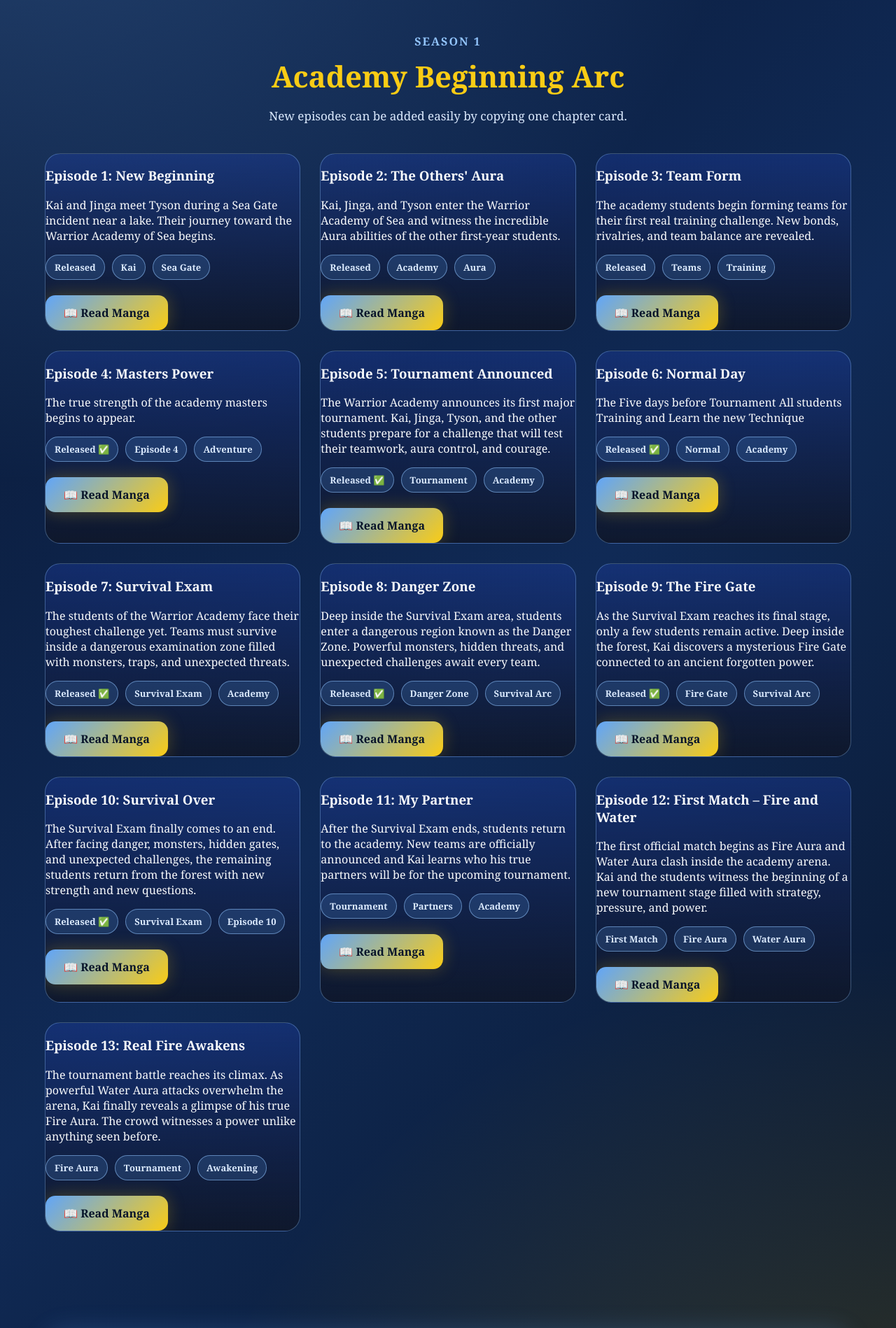
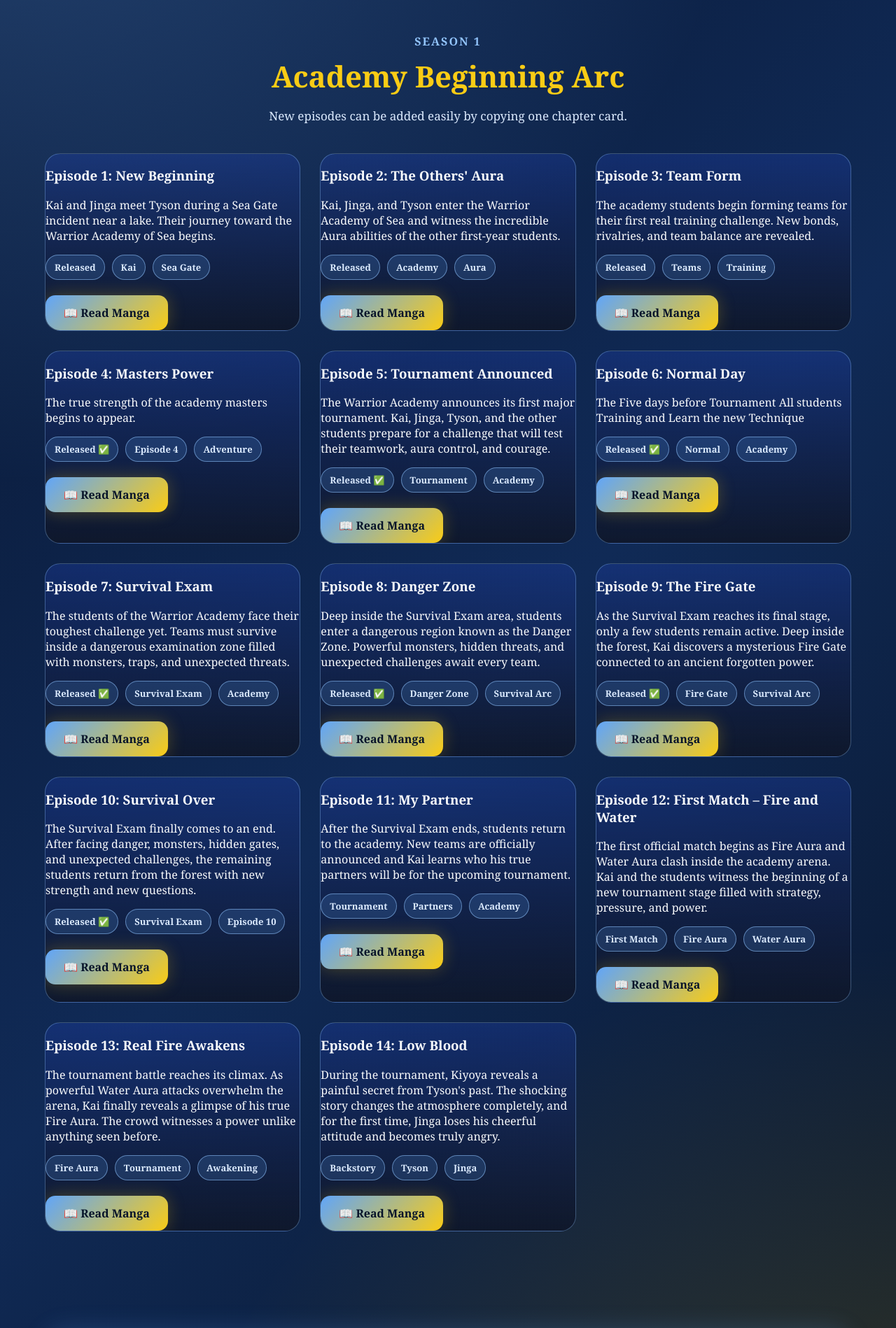
Before and after one commit to infinityaiworld001-cmd/my_world, a Flask app: page /chapters in a window 1280 px wide. Shown: the part 401-2299 px from the top of the page at 70% size. Run offline with Flask 3, Linux system fonts and the light colour scheme.

Commit message:
Update chapters.html

```diff
--- a/templates/chapters.html
+++ b/templates/chapters.html
@@ -311,6 +311,29 @@
     </a>
 </div>
 
+        <div class="chapter-card">
+    <h3>Episode 14: Low Blood</h3>
+
+    <p>
+        During the tournament, Kiyoya reveals a painful secret from Tyson's
+        past. The shocking story changes the atmosphere completely, and for
+        the first time, Jinga loses his cheerful attitude and becomes truly
+        angry.
+    </p>
+
+    <div class="tag-row">
+        <span class="tag">Backstory</span>
+        <span class="tag">Tyson</span>
+        <span class="tag">Jinga</span>
+    </div>
+
+    <br>
+
+    <a href="/manga/episode-14/1" class="btn">
+        📖 Read Manga
+    </a>
+</div>
+
     </div>
 </section>
 
```
